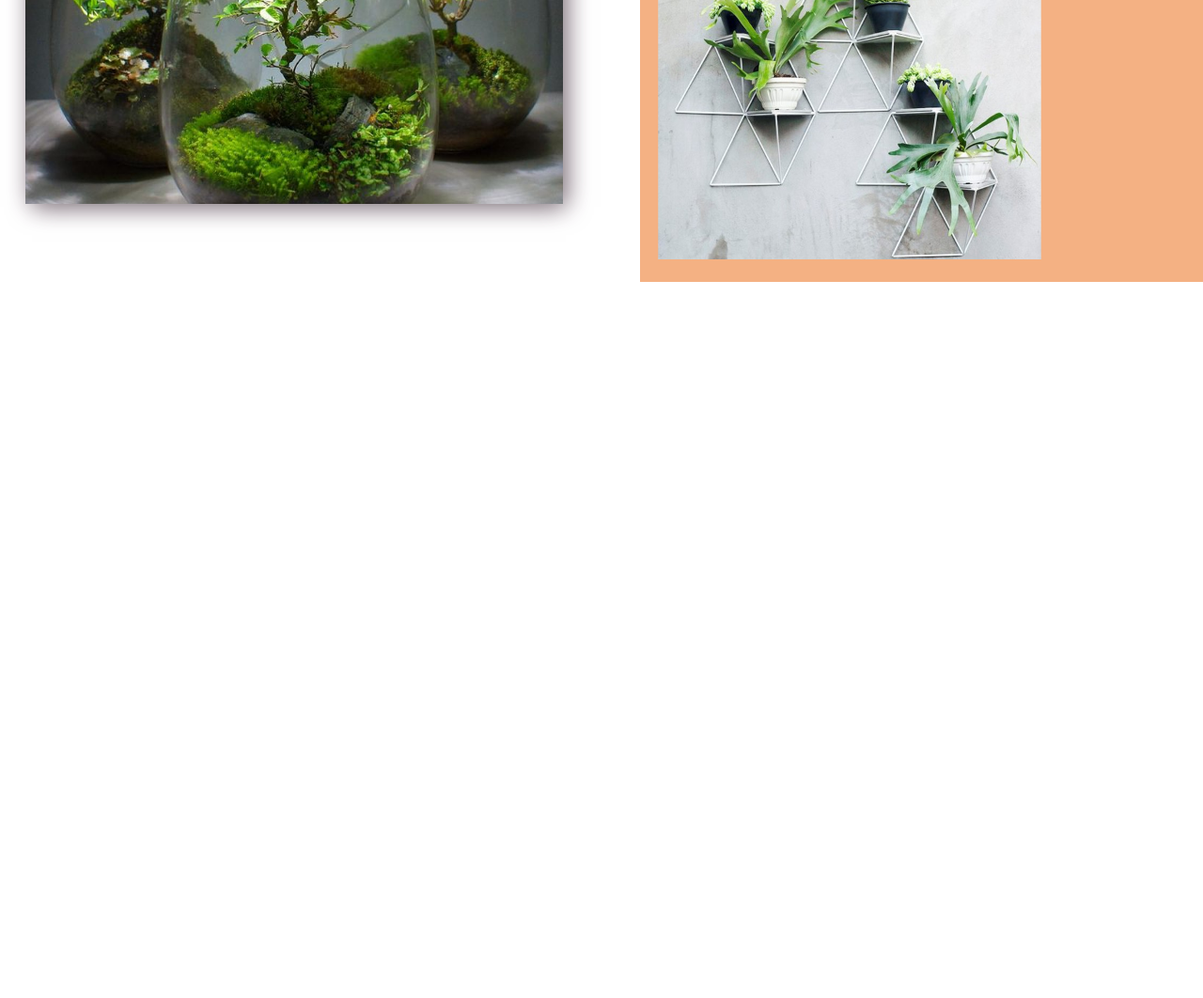
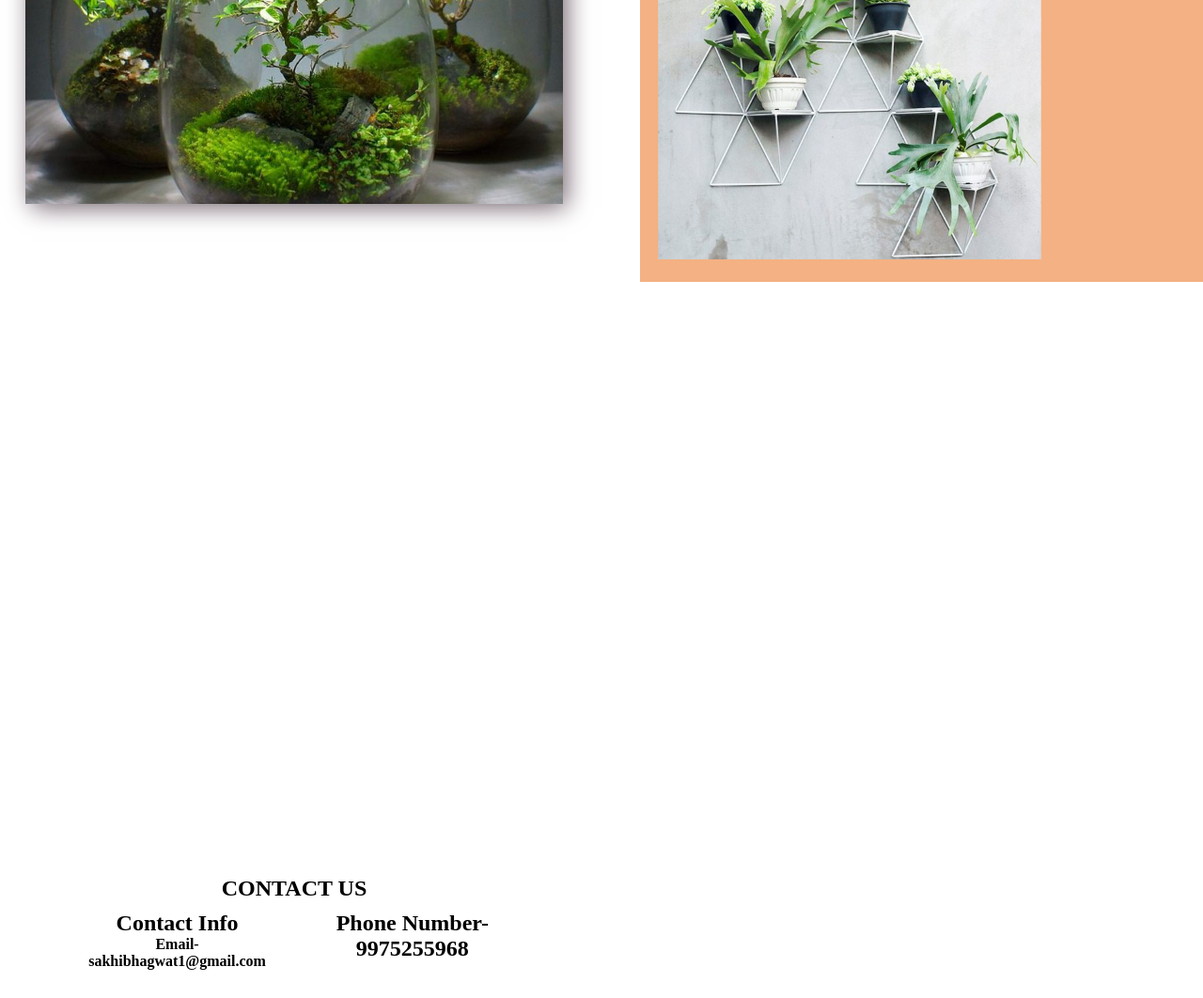
Before and after one commit to Sakhi1234/Ferntastic, a plain HTML site: page index.html in a window 1280 px wide. Shown: the part 1972-3034 px from the top of the page at 94% size. Before the commit the page ends 2272 px from the top, so only its background shows below. Drawn offline with nearby package versions, Linux system fonts and the light colour scheme; a web font is replaced by a local one.

Commit message:
Update index.html

```diff
--- a/index.html
+++ b/index.html
@@ -112,25 +112,21 @@
        </div>
        </section>
        <script src="https://unpkg.com/aos@2.3.1/dist/aos.js"></script>
-       <!-- <section id="footer">
+       <section id="footer">
            <div class="title-text">
                <h1>CONTACT US</h1>
            </div>
            <div class="footer-rows">
                <div class="footer-left">
                    <h1>Contact Info</h1>
-                   <h4>Email-ferntastic@gmail.com</h4>
+                   <h4>Email-sakhibhagwat1@gmail.com</h4>
                </div>
 
            <div class="footer-cent">
-               <h1>LOCATIONS</h1>
-                <h4>Maharashtra</h4>
-                <h4>UP</h4>
-                <h4>Gujarat</h4>
-                <h4>Rajasthan</h4>
+               <h2> Phone Number- 9975255968 </h2>
             </div>
            </div>
-       </section> -->
+       </section>
        <!-- <div class="form">
            <p>Lorem ipsum dolor sit amet consectetur, adipisicing elit. Minima numquam facilis saepe accusamus, ipsum, maxime deleniti beatae, voluptates neque deserunt laudantium repellat dolorum reiciendis omnis vero? Similique impedit architecto alias!</p>
        </div> -->
```
